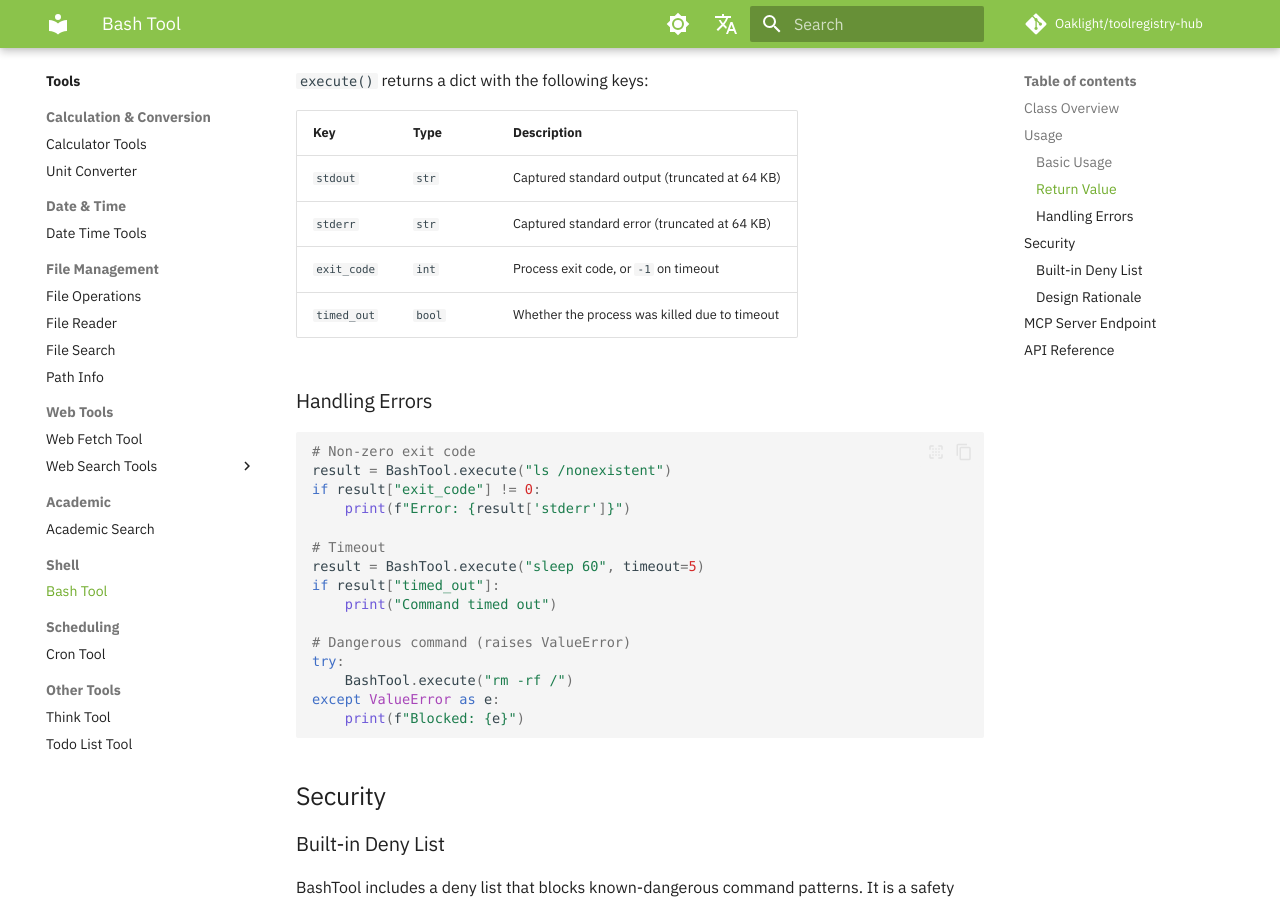
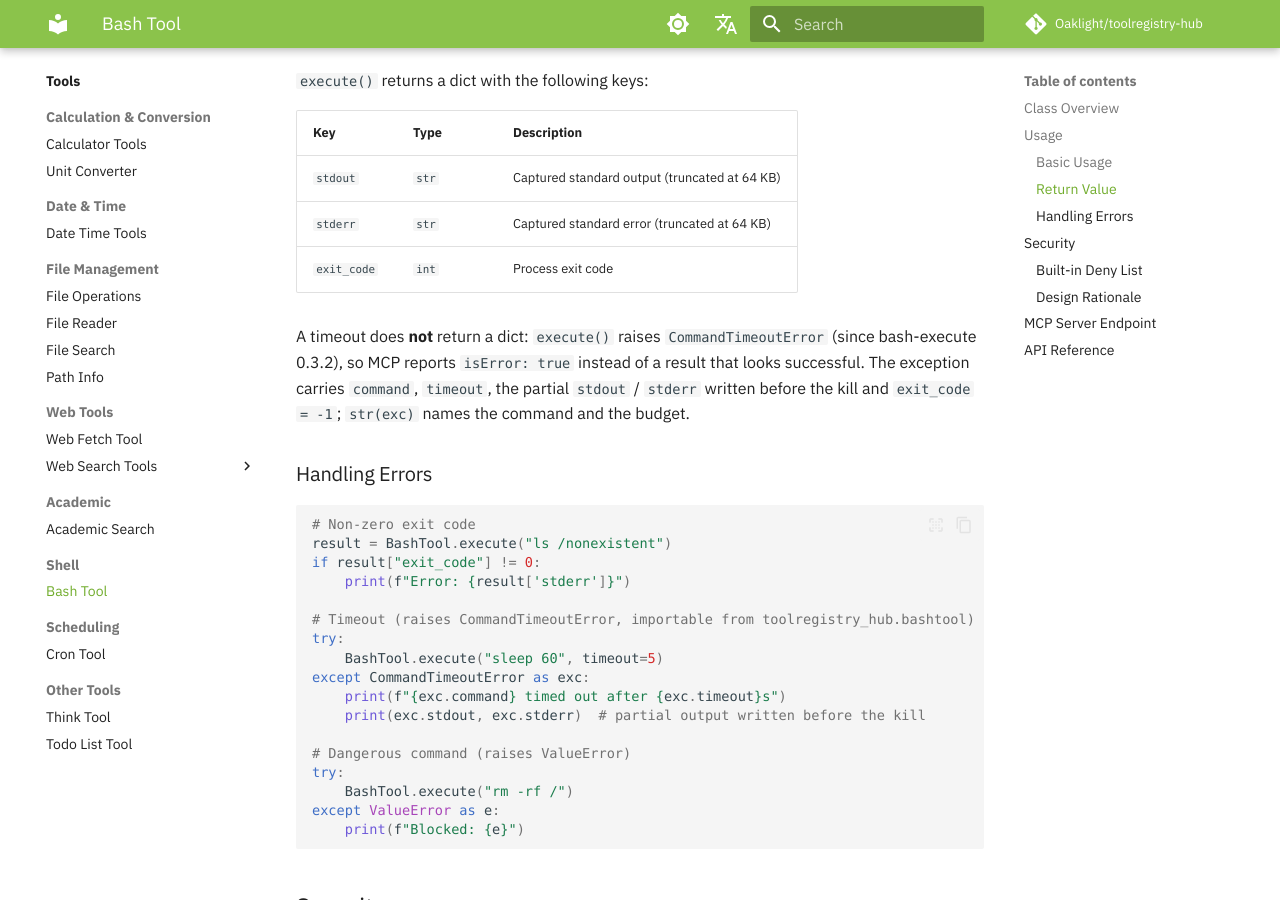
Before and after one commit to Oaklight/toolregistry-hub, an MkDocs documentation site: the page built from docs/tools/bash_tool.md, in a window 1280 px wide and 900 px high, scrolled down 859 px. Built offline with MkDocs 1.6.1 and Material for MkDocs 9.7.7, drawn with Linux system fonts in a browser that asks for light colours; some web fonts are replaced; comment, search, counter and statistics services are not loaded.

Commit message:
docs(bash-tool): a timeout raises CommandTimeoutError
The Return Value table and the error snippet still described the
pre-0.3.2 dict with timed_out/exit_code=-1. Document the exception and
the partial output it carries (#215).

```diff
--- a/docs/tools/bash_tool.md
+++ b/docs/tools/bash_tool.md
@@ -33,8 +33,9 @@ result = BashTool.execute("long_running_script.sh", timeout=300)
 |-----|------|-------------|
 | `stdout` | `str` | Captured standard output (truncated at 64 KB) |
 | `stderr` | `str` | Captured standard error (truncated at 64 KB) |
-| `exit_code` | `int` | Process exit code, or `-1` on timeout |
-| `timed_out` | `bool` | Whether the process was killed due to timeout |
+| `exit_code` | `int` | Process exit code |
+
+A timeout does **not** return a dict: `execute()` raises `CommandTimeoutError` (since bash-execute 0.3.2), so MCP reports `isError: true` instead of a result that looks successful. The exception carries `command`, `timeout`, the partial `stdout` / `stderr` written before the kill and `exit_code = -1`; `str(exc)` names the command and the budget.
 
 ### Handling Errors
 
@@ -44,10 +45,12 @@ result = BashTool.execute("ls /nonexistent")
 if result["exit_code"] != 0:
     print(f"Error: {result['stderr']}")
 
-# Timeout
-result = BashTool.execute("sleep 60", timeout=5)
-if result["timed_out"]:
-    print("Command timed out")
+# Timeout (raises CommandTimeoutError, importable from toolregistry_hub.bashtool)
+try:
+    BashTool.execute("sleep 60", timeout=5)
+except CommandTimeoutError as exc:
+    print(f"{exc.command} timed out after {exc.timeout}s")
+    print(exc.stdout, exc.stderr)  # partial output written before the kill
 
 # Dangerous command (raises ValueError)
 try:
```
